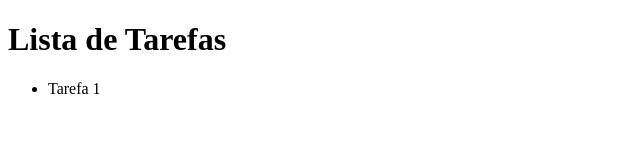
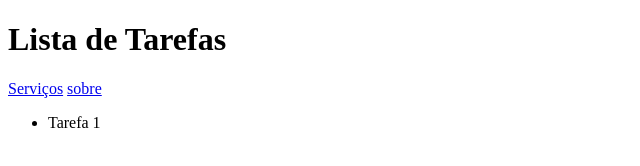
Before and after one commit to Terciodev01/Lista-de-tarefas, a plain HTML site: page index.html in a window 1280 px wide. Shown: the whole page, without its empty margins (0-640 px from the left). Drawn offline with Linux system fonts and the light colour scheme.

Commit message:
Update index.html

```diff
--- a/index.html
+++ b/index.html
@@ -8,6 +8,10 @@
 <body>
     <header>
         <h1> Lista de Tarefas</h1>
+        <nav>
+            <a href="servicos.html">Serviços</a>
+            <a href="sobre.html">sobre</a>
+        </nav>
     </header>
 
     <ul>
```
